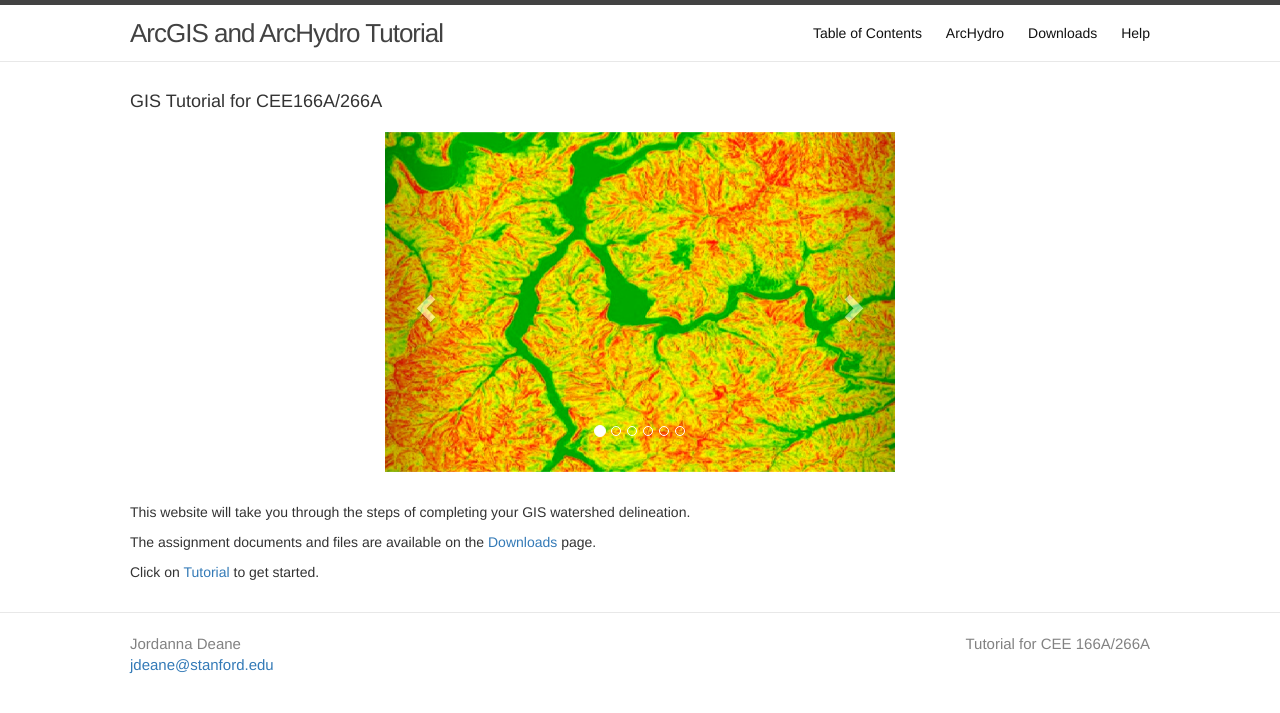
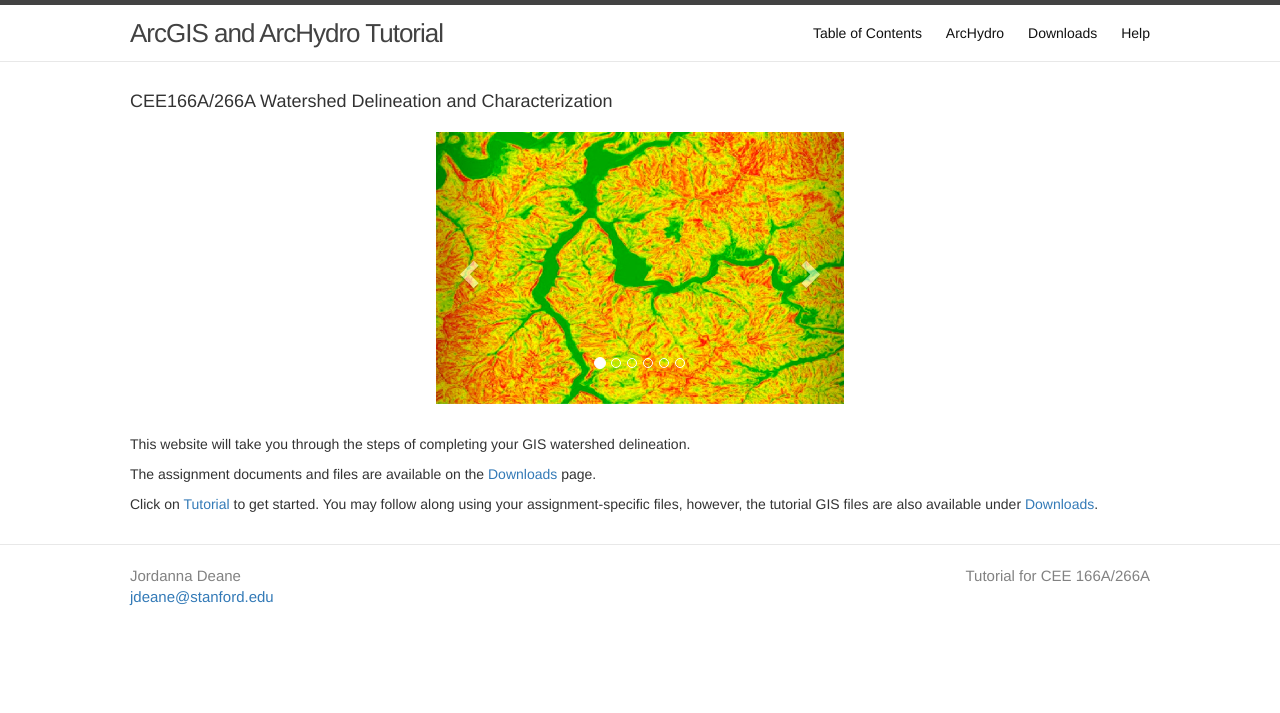
Before and after one commit to jordannad/ArcHydroTutorial, a Jekyll site: the page built from index.html, in a window 1280 px wide. Shown: the top 713 px of the page. Built offline with Jekyll 4.4.1, drawn with Linux system fonts in a browser that asks for light colours; nearby versions of some CDN libraries.

```diff
--- a/index.html
+++ b/index.html
@@ -4,9 +4,9 @@ layout: homepage
 
 <div class="home">
 
-<h4> GIS Tutorial for CEE166A/266A </h4>
+<h4> CEE166A/266A Watershed Delineation and Characterization </h4>
 
-<div id="carousel-example-generic" class="carousel slide" data-ride="carousel" style="margin-left:auto;margin-right:auto;width:50%;margin-bottom:30px;margin-top:20px">
+<div id="carousel-example-generic" class="carousel slide" data-ride="carousel" style="margin-left:auto;margin-right:auto;width:40%;margin-bottom:30px;margin-top:20px">
   <!-- Indicators -->
   <ol class="carousel-indicators">
     <li data-target="#carousel-example-generic" data-slide-to="0" class="active"></li>
@@ -76,7 +76,7 @@ layout: homepage
 
   <p> The assignment documents and files are available on the <a href="{{ site.baseurl }}/Downloads/">Downloads</a> page.
 
-  <p> Click on <a href="{{ site.baseurl }}/contents.html">Tutorial</a> to get started.
+  <p> Click on <a href="{{ site.baseurl }}/contents.html">Tutorial</a> to get started. You may follow along using your assignment-specific files, however, the tutorial GIS files are also available under <a href="{{ site.baseurl }}/Downloads/">Downloads</a>.
 <!--<h1 class="page-heading">Posts</h1>
 
   <ul class="post-list">
```
Also changed, not shown: CreateMaps/ContourMap.md (added, +31 -0 lines), Downloads/index.md (+2 -2 lines), WatershedCharacterization/04-HypsometricCurve.md (+1 -0 lines), watershedOutlet/01-Outlet.md (+1 -1 lines), CreateMaps/ProfessionalMaps.md (line endings or trailing spaces), WatershedCharacterization/02-CatchmentRelief.md (line endings or trailing spaces), pictures/Contour1.png (added), pictures/Contour2.png (added), pictures/Contour23.png (added), pictures/Contour3.png (added), pictures/Contour4.png (added), 5 other files.
